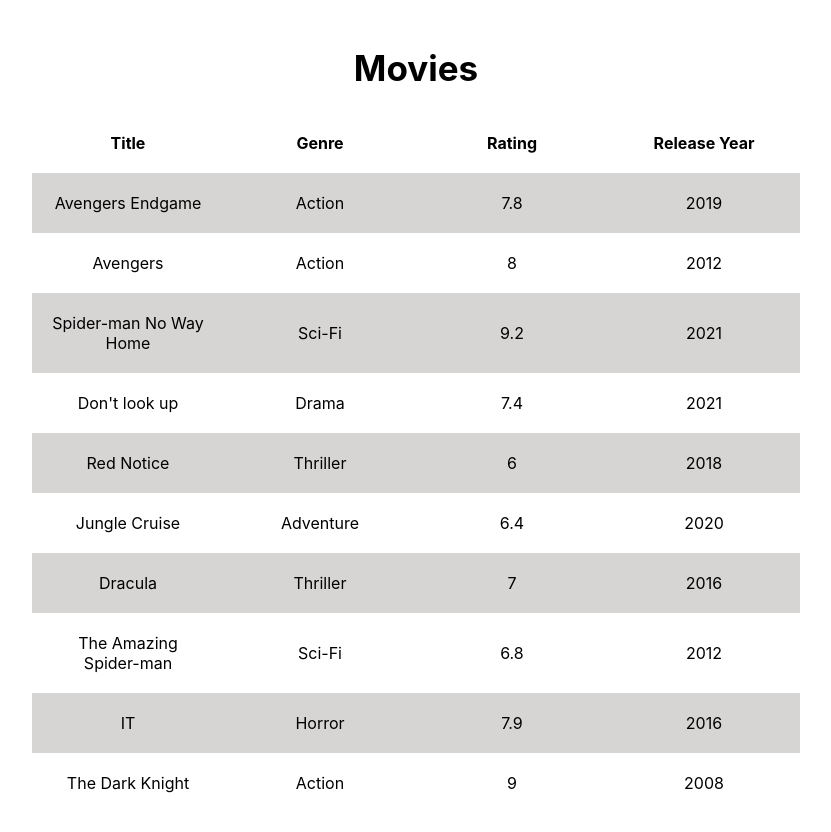
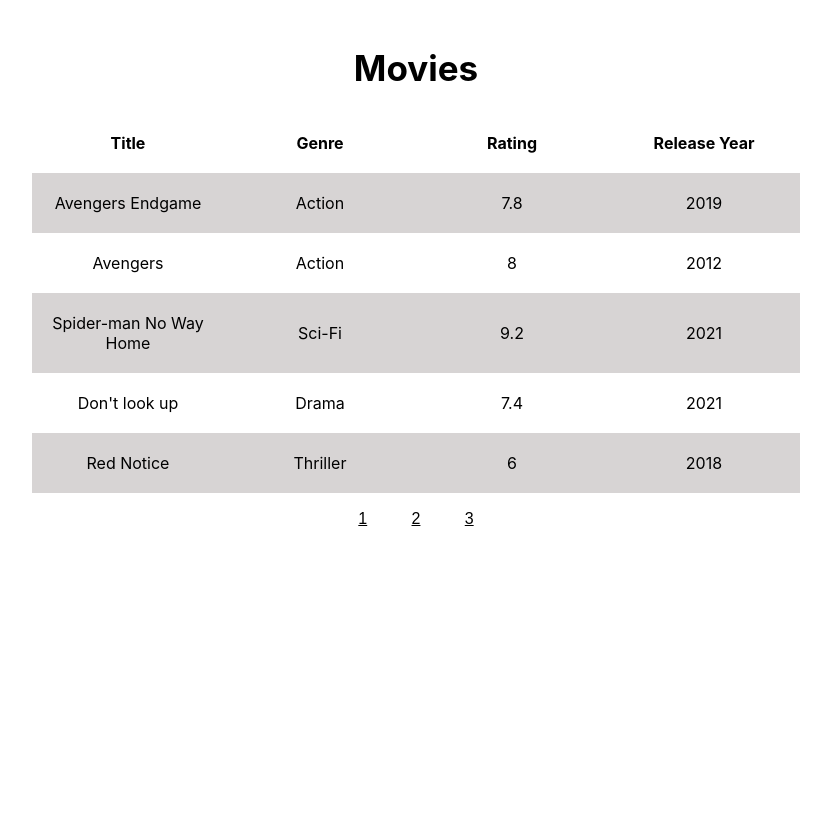
Before and after one commit to Khizar-BM/Movies_Bootcamp, a React (Create React App) app: page / in a window 1280 px wide. Shown: the top 832 px of the page, without its empty margins (224-1055 px from the left). After the commit the page ends 800 px from the top, so only its background shows below. Built offline with nearby package versions, Linux system fonts and the light colour scheme.

Commit message:
Added pagination

```diff
--- a/src/App.css
+++ b/src/App.css
@@ -12,3 +12,11 @@
     text-align: center;
     font-size: 35px ;
 }
+.btn-container{
+    padding: 1rem;
+    display: flex;
+    flex-direction: row;
+    align-items: center;
+    justify-content: space-evenly;
+    width: 25%;
+}
--- a/src/App.js
+++ b/src/App.js
@@ -1,5 +1,7 @@
 import './App.css';
 import TableComponent from "./components/TableComponent";
+import {useEffect, useState} from "react";
+import PaginationButtonComponent from "./components/PaginationButtonComponent";
 
 const movies = [{
     id: 1,
@@ -61,13 +63,42 @@
     genre: "Action",
     rating: 9,
     release_year: "2008"
+},{
+    id: 11,
+    name: "The Dark Knight Rises",
+    genre: "Action",
+    rating: 9,
+    release_year: "2008"
 }]
 
 function App() {
+    const [pageCount, setPageCount] = useState(0);
+    const [moviesOnPage, setMoviesOnPage] = useState([]);
+    useEffect(() => {
+        if (movies.length > 5){
+            setMoviesOnPage(movies.slice(0,5))
+        }
+        else {
+            setMoviesOnPage(movies)
+        }
+
+        setPageCount(Math.ceil(movies.length/5));
+    }, []);
+
+    const changePage = (pageNumber) => {
+        setMoviesOnPage(movies.slice((pageNumber-1)*5,pageNumber*5))
+
+    }
+
     return (
         <div className='container'>
             <h1 className='title'>Movies</h1>
-            <TableComponent movies={movies}/>
+            <TableComponent movies={moviesOnPage}/>
+            <div className='btn-container'>
+                {[...Array(pageCount)].map((x, i) =>
+                    <PaginationButtonComponent key={i} pageNumber={i+1} onClick={changePage}/>
+                )}
+            </div>
         </div>
     );
 }
--- /dev/null
+++ b/src/components/PaginationButtonComponent.js
@@ -0,0 +1,7 @@
+import React from 'react';
+import classes from "./PaginationButtonComponent.module.css";
+const PaginationButtonComponent = ({pageNumber, onClick}) => {
+    return(<button className={classes.btn} onClick={()=> onClick(pageNumber)}>{pageNumber}</button>)
+}
+
+export default PaginationButtonComponent;
--- /dev/null
+++ b/src/components/PaginationButtonComponent.module.css
@@ -0,0 +1,8 @@
+.btn{
+    text-decoration: underline;
+    background-color: transparent;
+    border: none;
+    cursor: pointer;
+    font-size: 1rem;
+
+}
```
